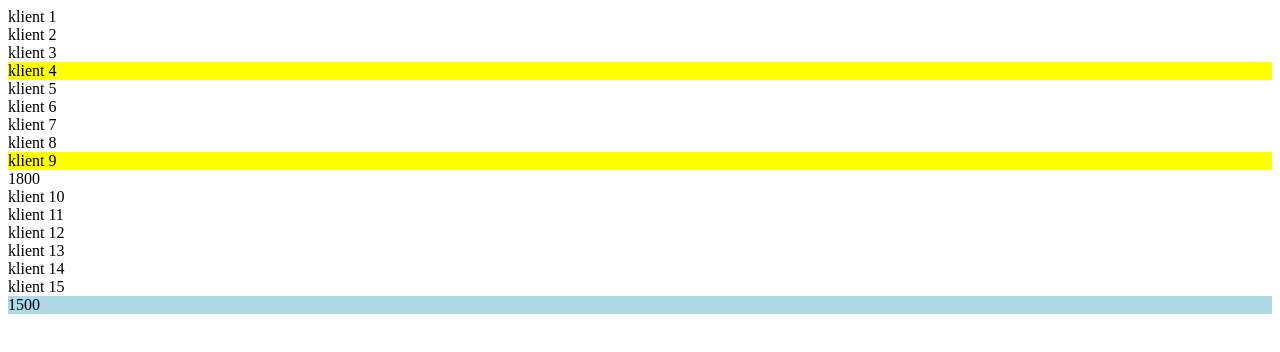
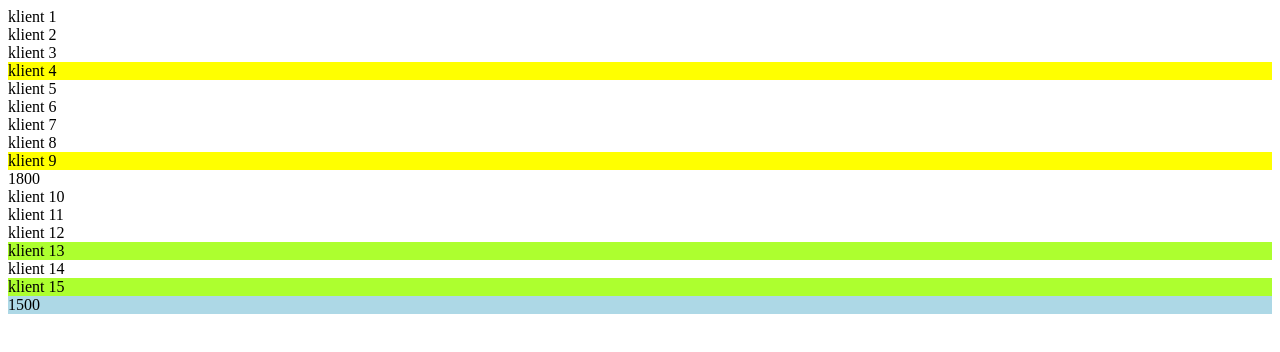
Before and after one commit to sandra4554/weekend2, a plain HTML site: page 3-selektory-atrybutow/index.html in a window 1280 px wide. Drawn offline with Linux system fonts and the light colour scheme.

Commit message:
Wystarczy że ten ciąg znaków występuje bez różnicy na spacje

```diff
--- a/3-selektory-atrybutow/index.html
+++ b/3-selektory-atrybutow/index.html
@@ -20,9 +20,9 @@
 		<div class="klient">klient 10</div>
 		<div class="klient">klient 11</div>
 		<div class="klient">klient 12</div>
-		<div class="klient">klient 13</div>
+		<div class="klient kluczowy">klient 13</div>
 		<div class="klient">klient 14</div>
-		<div class="klient">klient 15</div>
+		<div class="klient kluczowy">klient 15</div>
 		<div class="suma" suma="1500">1500</div>
 	</div>
 </body>
--- a/3-selektory-atrybutow/style.css
+++ b/3-selektory-atrybutow/style.css
@@ -4,3 +4,6 @@ div[title] {
 div[suma="1500"] {
 	background-color: lightblue;
 }
+div[class*="kluczowy"] {
+	background-color: greenyellow;
+}
```
